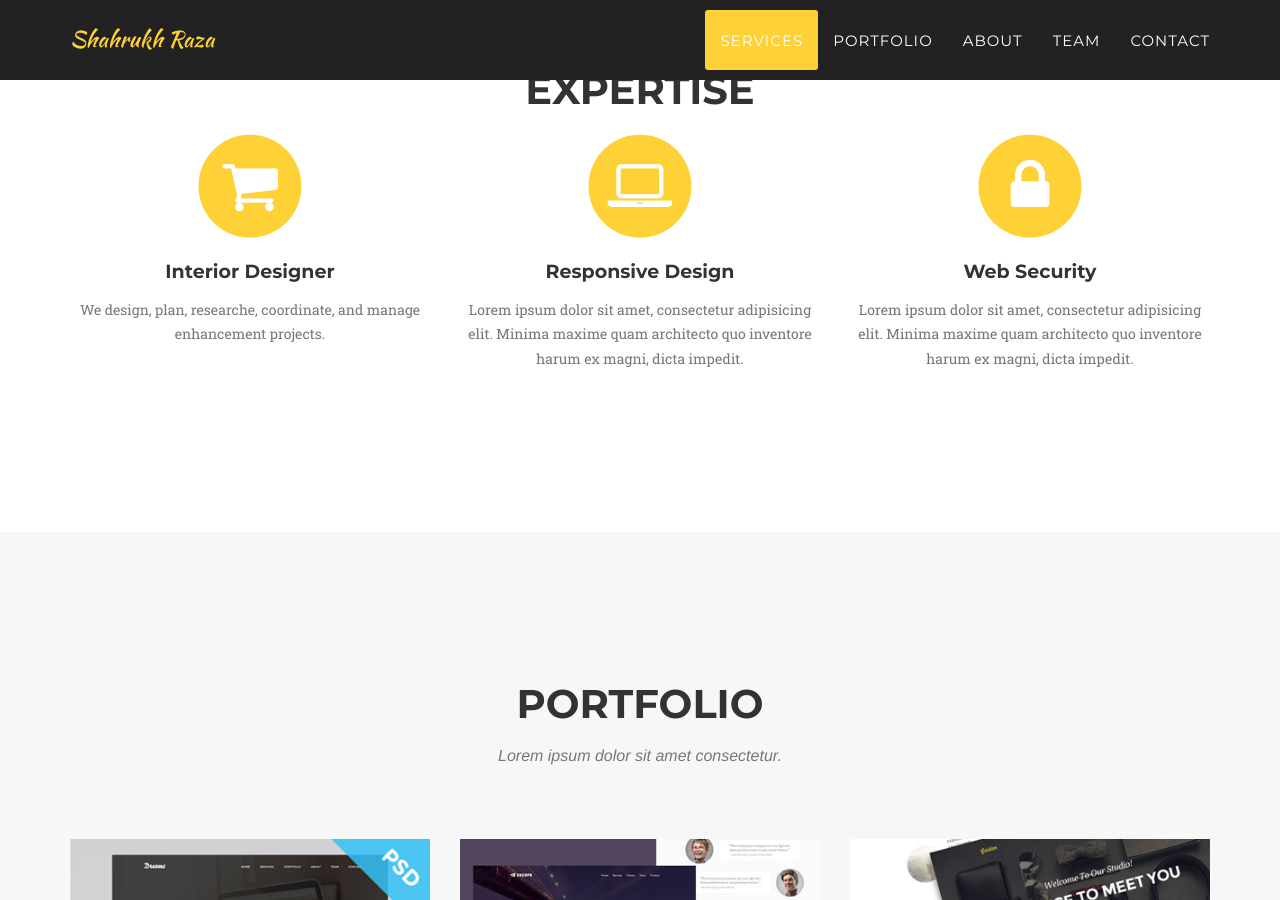
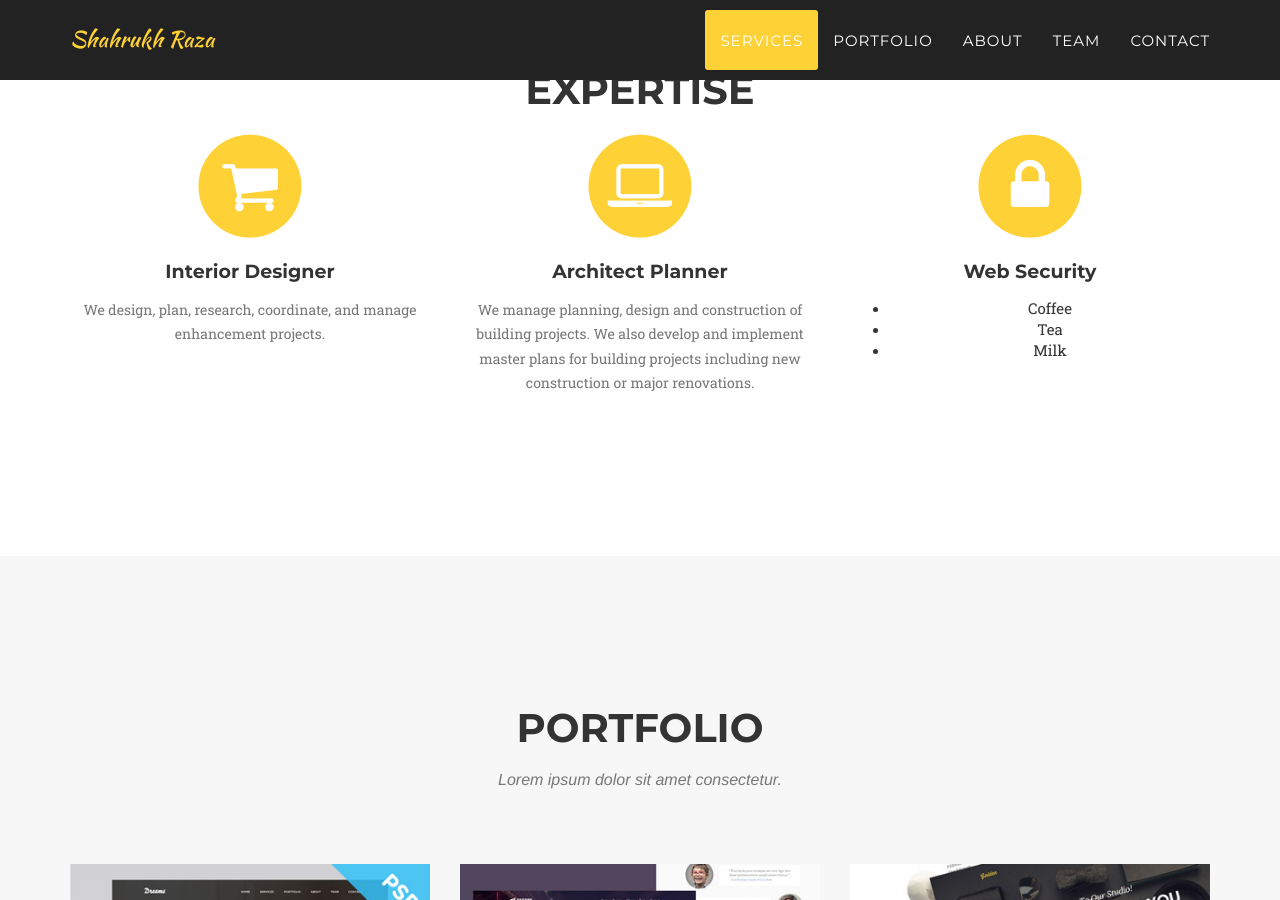
Before and after one commit to eyebuilder/eyebuilder, a Jekyll site: the page built from index.html, in a window 1280 px wide and 900 px high, scrolled down 840 px. Built offline with Jekyll 4.4.1, drawn with Linux system fonts in a browser that asks for light colours; some web fonts are replaced.

Commit message:
Update services.html

```diff
--- a/_includes/services.html
+++ b/_includes/services.html
@@ -14,15 +14,15 @@
                         <i class="fa fa-shopping-cart fa-stack-1x fa-inverse"></i>
                     </span>
                     <h4 class="service-heading">Interior Designer</h4>
-                    <p class="text-muted">We design, plan, researche, coordinate, and manage enhancement projects.</p>
+                    <p class="text-muted">We design, plan, research, coordinate, and manage enhancement projects.</p>
                 </div>
                 <div class="col-md-4">
                     <span class="fa-stack fa-4x">
                         <i class="fa fa-circle fa-stack-2x text-primary"></i>
                         <i class="fa fa-laptop fa-stack-1x fa-inverse"></i>
                     </span>
-                    <h4 class="service-heading">Responsive Design</h4>
-                    <p class="text-muted">Lorem ipsum dolor sit amet, consectetur adipisicing elit. Minima maxime quam architecto quo inventore harum ex magni, dicta impedit.</p>
+                    <h4 class="service-heading">Architect Planner</h4>
+                    <p class="text-muted">We manage planning, design and construction of building projects. We also develop and implement master plans for building projects including new construction or major renovations.</p>
                 </div>
                 <div class="col-md-4">
                     <span class="fa-stack fa-4x">
@@ -30,7 +30,12 @@
                         <i class="fa fa-lock fa-stack-1x fa-inverse"></i>
                     </span>
                     <h4 class="service-heading">Web Security</h4>
-                    <p class="text-muted">Lorem ipsum dolor sit amet, consectetur adipisicing elit. Minima maxime quam architecto quo inventore harum ex magni, dicta impedit.</p>
+                    <ul>
+                        <li>Coffee</li>
+                        <li>Tea</li>
+                        <li>Milk</li>
+                    </ul>
+                    <!-- <p class="text-muted">Lorem ipsum dolor sit amet, consectetur adipisicing elit. Minima maxime quam architecto quo inventore harum ex magni, dicta impedit.</p> -->
                 </div>
             </div>
         </div>
```
